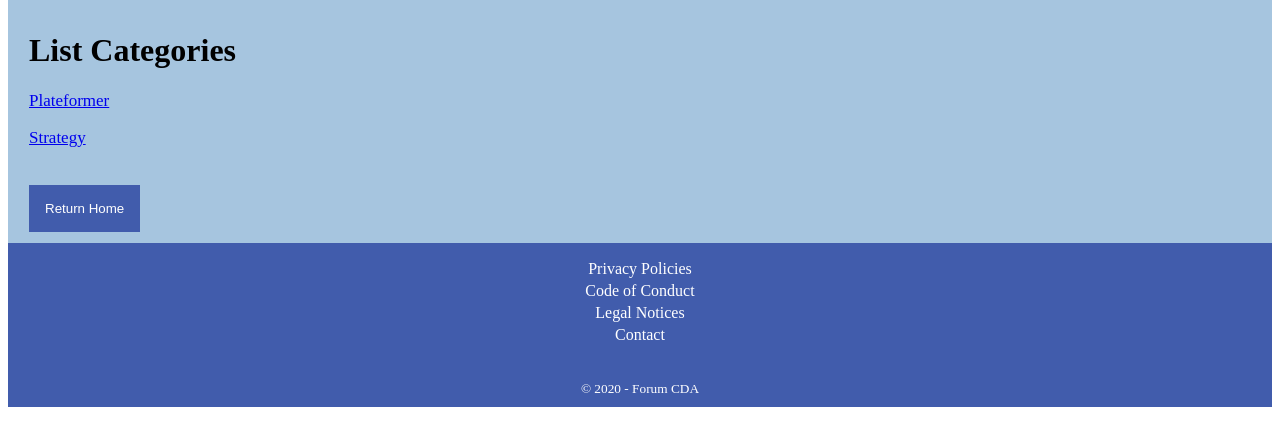
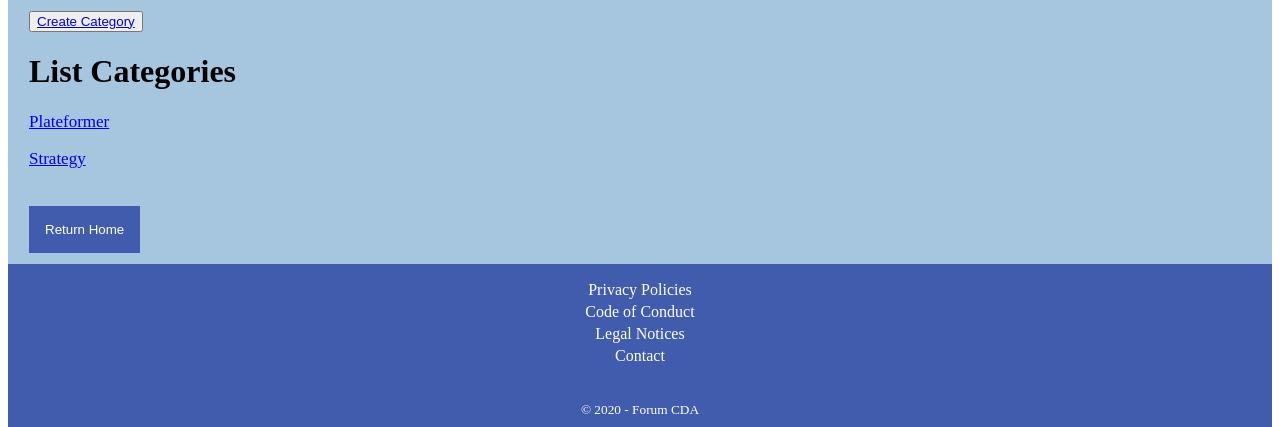
Before and after one commit to KZ-68/Forum, a PHP site: page /index.php?ctrl=forum&action=listCategories in a window 1280 px wide. Shown: the part 117-544 px from the top of the page. Run offline with PHP 8.4, Linux system fonts and the light colour scheme; data comes from the database, SQL or seed files in the repository; some libraries are stand-ins or nearby versions.

Commit message:
feat: add createCategory

```diff
--- a/view/forum/listCategories.php
+++ b/view/forum/listCategories.php
@@ -4,6 +4,7 @@ $categories = $result["data"]['categories'];
 
 ?>
 
+<button class="createCategory-btn"><a href="index.php?ctrl=forum&action=createCategoryForm">Create Category</a></button>
 <h1>List Categories</h1>
 
 <?php
```
